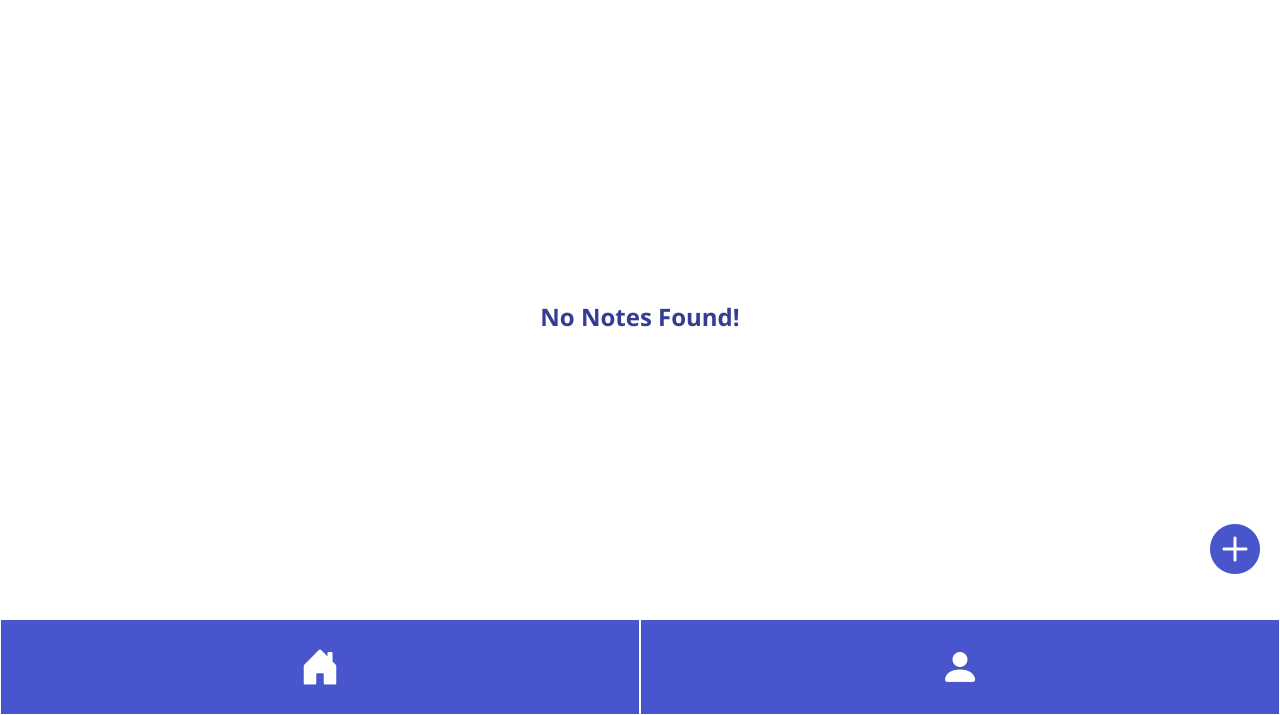
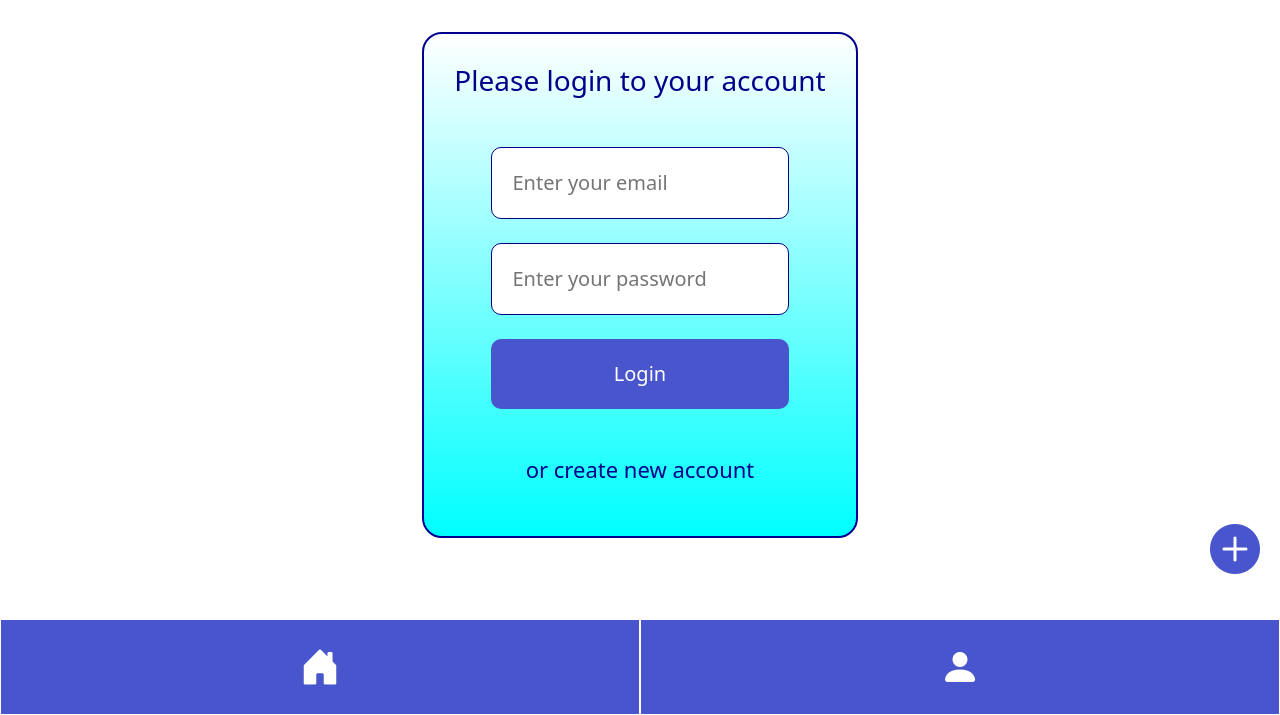
Before and after one commit to drahmedgabr/easyNotes-v2, a plain HTML site: page index.html in a window 1280 px wide. Shown: the part 85-800 px from the top of the page. Drawn offline with nearby package versions, Linux system fonts and the light colour scheme; a web font is replaced by a local one.

Commit message:
add logindiv

```diff
--- a/index.html
+++ b/index.html
@@ -85,5 +85,22 @@
 
     <!-- End Modal -->
 
+    <!-- Start LoginDiv -->
+
+    <div id="loginDiv">
+      <div>
+        <h3>Please login to your account</h3>
+        <input type="email" placeholder="Enter your email" id="loginEmail">
+        <br><br>
+        <input type="password" placeholder="Enter your password" id="loginPassword">
+        <br><br>
+        <button>Login</button>
+        <br><br>
+        <button id="newAccountButton">or create new account</button>
+      </div>
+    </div>
+
+    <!-- End LoginDiv  -->
+
 </body>
 </html>
--- a/style.css
+++ b/style.css
@@ -74,7 +74,7 @@ h1 i {
 
 #emptyDiv {
     height: 76vh;
-    display: flex;
+    display: none;
     justify-content: center;
     align-items: center;
 }
@@ -107,3 +107,83 @@ h1 i {
 }
 
 /* End Modal */
+
+
+/* Start Login Div */
+
+#loginDiv {
+    height: 70vh;
+    display: flex;
+    justify-content: center;
+    align-items: center;
+}
+
+#loginDiv div {
+    padding: 30px;
+    text-align: center;
+    background-image: linear-gradient(white, aqua);
+    border: 2px solid darkblue;
+    border-radius: 20px;
+}
+
+#loginDiv div h3 {
+    margin-bottom: 50px;
+    color: darkblue;
+}
+
+#loginDiv div input {
+    width: 80%;
+    padding: 20px;
+    border-radius: 10px;
+    border: 1px solid darkblue;
+    font-size: 20px;
+    background-color: white;
+    outline-color: darkblue;
+}
+
+#loginDiv div button {
+    width: 80%;
+    background-color: var(--main-color);
+    color: white;
+    padding: 20px 40px;
+    font-size: 20px;
+    border: none;
+    border-radius: 10px;
+    transition: 0.5s;
+}
+
+#loginDiv div button:hover {
+    background-color: var(--hover-color);
+}
+
+#loginDiv div #newAccountButton {
+    width: 100%;
+    background-color: transparent;
+    color: darkblue;
+    font-size: 22px;
+}
+
+#loginDiv div #newAccountButton:hover {
+    text-decoration: underline;
+}
+
+@media (max-width: 767px) {
+    #loginDiv div {
+        padding: 10px;
+    }
+
+    #loginDiv div h3 {
+        margin-bottom: 20px;
+    }
+
+    #loginDiv div button {
+        padding: 10px 20px;
+    }
+
+    #loginDiv {
+        height: 60vh;
+    }
+
+}
+
+/* End Login Div */
```
